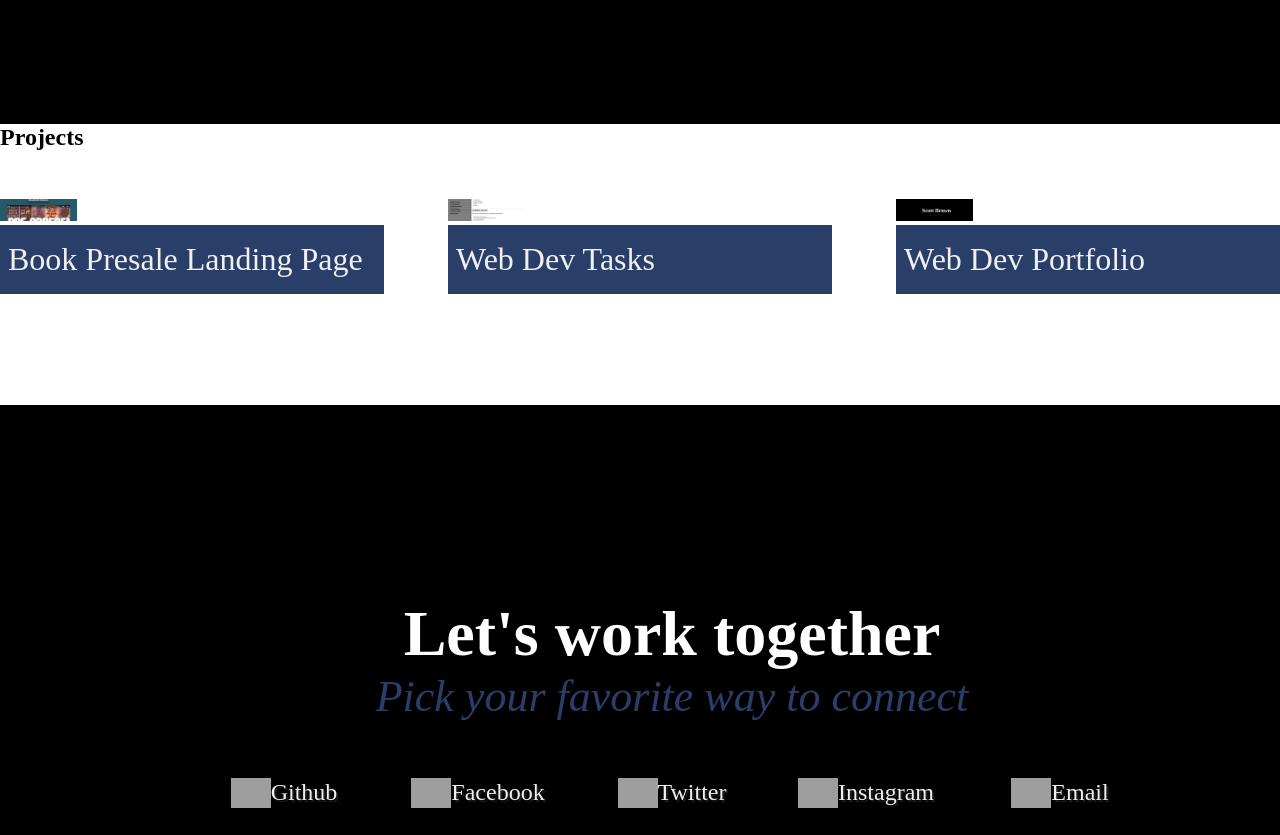
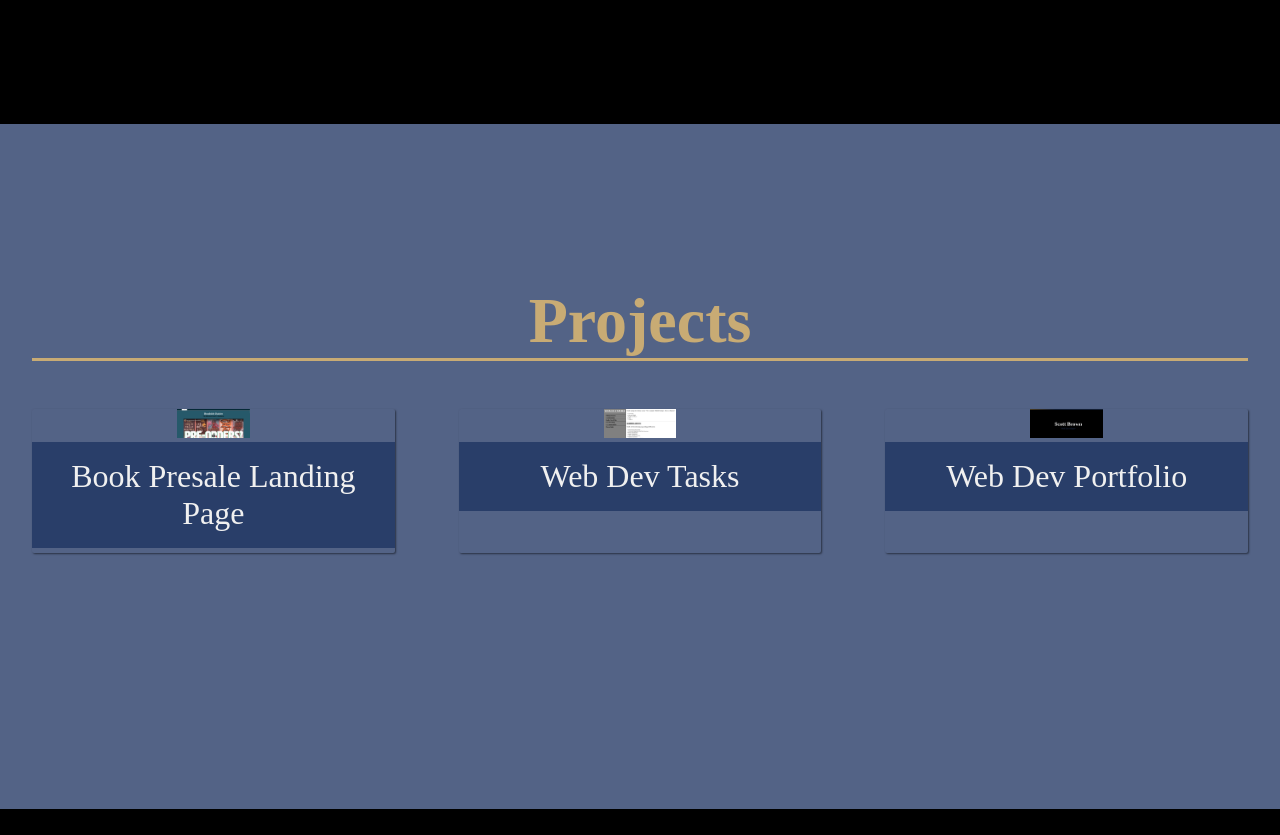
Before and after one commit to veganedge/web-dev-projects, a plain HTML site: page index.html in a window 1280 px wide. Shown: the part 740-1575 px from the top of the page. Drawn offline with Linux system fonts and the light colour scheme; grey boxes are pictures that could not be loaded.

Commit message:
Update stylesheet.css

```diff
--- a/stylesheet.css
+++ b/stylesheet.css
@@ -70,15 +70,15 @@ h1 {
 }
 
 
-/* WORKS SECTION */
+/* PROJECTS SECTION */
 
-.works-section {
+.projects-section {
   text-align: center;
   background: #536386;
   padding: 10rem 2rem;
 }
 
-.works-section > h2::before {
+.projects-section > h2::before {
   display: block;
   content: " ";
   margin-top: -80px;
@@ -87,7 +87,7 @@ h1 {
   pointer-events: none;
 }
 
-.works-section-header {
+.projects-section-header {
   color: #C8AB74;
   font-size: 4rem;
   border-bottom: solid 0.2rem #C8AB74;
@@ -104,13 +104,9 @@ h1 {
   margin-bottom: 6rem;
 }
 
-.project {
+.project-tile {
   box-shadow: 1px 1px 2px rgba(0, 0, 0, 0.5);
   border-radius: 2px;
-}
-
-.project-tile {
-
 }
 
 .project-image {
```
